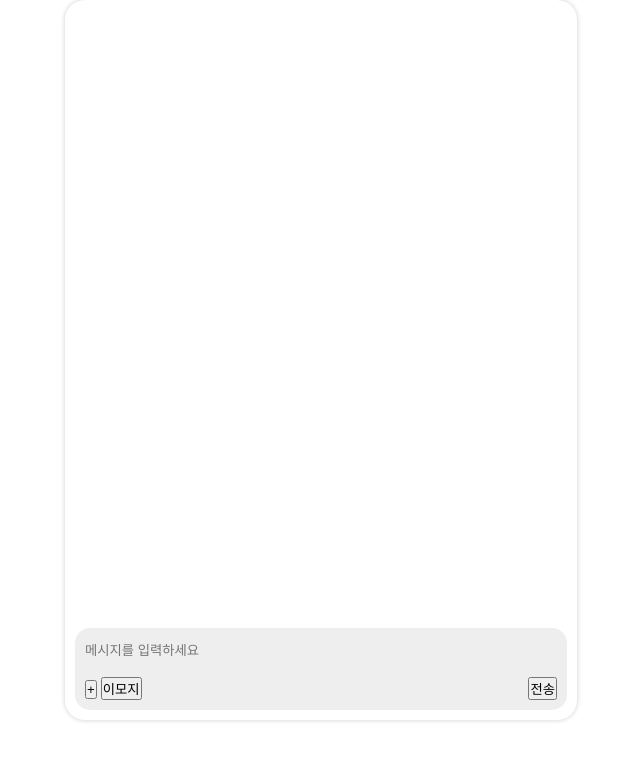
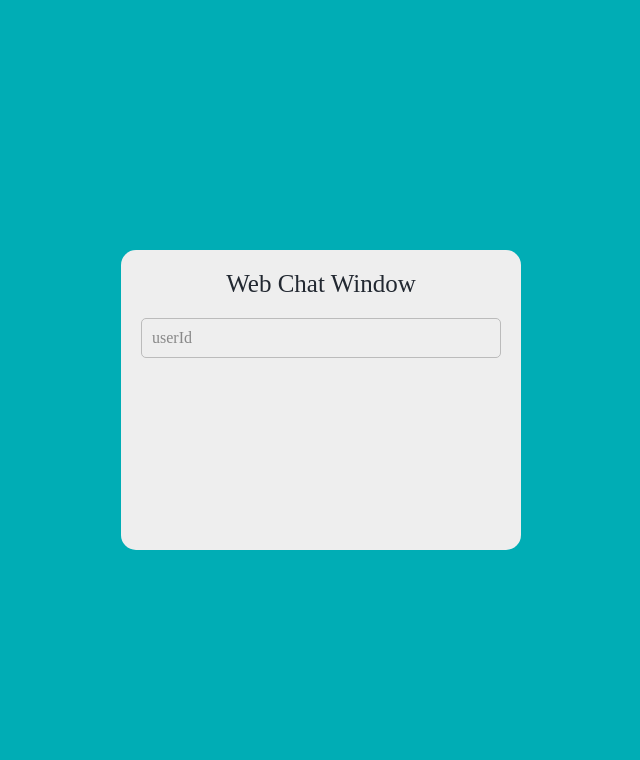
Before and after one commit to seolbee/web-chat, a plain HTML site: page wschatclient/index.html in a window 1280 px wide. Shown: the whole page, without its empty margins (319-959 px from the left). Drawn offline with Linux system fonts and the light colour scheme.

Commit message:
fix : 채팅 접속 전 로그인 기능 추가

```diff
--- a/wschatclient/css/style.css
+++ b/wschatclient/css/style.css
@@ -2,8 +2,13 @@
     margin: 0;
     padding: 0;
     box-sizing:border-box;
-    color: black;
+    color: #222831;
     outline: none;
+}
+
+input {
+    border: none;
+    background: none;
 }
 
 body{
@@ -84,7 +89,71 @@ body{
     padding: 5px 0;
 }
 
-.chat-form > .buttons{
+.chat-form > .buttons {
     display: flex;
     justify-content: space-between;
 }
+
+.popup-background {
+    display: flex;
+    position: fixed;
+    left: 0;
+    top: 0;
+    width: 100vw;
+    height: 100vh;
+    justify-content: center;
+    align-items: center;
+}
+
+.popup-background.login {
+    background-color: #00ADB5;
+}
+
+.login-popup {
+    background-color: #EEEEEE;
+    width: 400px;
+    height: 300px;
+    border-radius: 15px;
+    padding: 20px;
+}
+
+.login-popup > p {
+    font-size: 25px;
+    text-align: center;
+}
+
+.login-form {
+    padding: 20px 0;
+    width: 100%;
+}
+
+.input-box {
+    padding: 10px;
+    border-radius: 5px;
+    position: relative;
+    border: 1px solid #bbb;
+    transition: all 0.5s;
+}
+
+.input-box.active{
+    border: 2px solid #00ADB5;
+}
+
+.input-box > label {
+    font-size: 16px;
+    color: #888;
+    background-color: #eee;
+    position: absolute;
+    transition: all 0.5s;
+}
+
+.input-box.active > label{
+    top: -18px;
+    color: #00ADB5;
+    font-size: 14px;
+    padding: 5px;
+}
+
+.input-box > input {
+    font-size: 16px;
+}
--- a/wschatclient/index.html
+++ b/wschatclient/index.html
@@ -7,6 +7,8 @@
    <script src="./js/socket.js" type="module"></script>
    <script src="./js/message.js" type="module"></script>
    <script src="./js/chat.js" type="module"></script>
+   <script src="./js/login.js" type="module"></script>
+   <script src="./js/index.js" type="module"></script>
    <link rel="stylesheet" href="./css/style.css">
 </head>
 <body>
@@ -28,7 +30,16 @@
             </form>
         </div>
     </div>
-    <div class="popup-background">
+    <div class="popup-background login">
+        <div class="login-popup">
+            <p>Web Chat Window</p>
+            <form class="login-form">
+                <div class="input-box">
+                    <label for="userId">userId</label>
+                    <input type="text" id="userId">
+                </div>
+            </form>
+        </div>
     </div>
 </body>
 </html>
--- a/wschatclient/js/chat.js
+++ b/wschatclient/js/chat.js
@@ -1,4 +1,3 @@
-import WsClient from "./socket.js";
 import Message from "./message.js";
 
 class ChatForm {
@@ -154,8 +153,7 @@ class Alert {
     }
 }
 
-window.addEventListener('load', function(e){
-    let wsClient = new WsClient();
-    let chatForm = new ChatForm(wsClient);
-    let chatMessageBox = new ChatMessageBox(wsClient);
-});
+export {
+    ChatForm,
+    ChatMessageBox
+};
--- /dev/null
+++ b/wschatclient/js/index.js
@@ -0,0 +1,13 @@
+import WsClient from "./socket.js";
+import { ChatForm, ChatMessageBox } from "./chat.js";
+import LoginPopup from "./login.js";
+
+window.addEventListener('load', function(){
+    let login = new LoginPopup();
+
+
+
+    let wsClient = new WsClient();
+    let chatForm = new ChatForm(wsClient);
+    let chatMessageBox = new ChatMessageBox(wsClient);
+});
--- /dev/null
+++ b/wschatclient/js/login.js
@@ -0,0 +1,36 @@
+class LoginPopup {
+    constructor() {
+        this.init();
+    }
+
+    init(){
+        this._userId = "";
+        this._password = "";
+
+        this._loginForm = document.querySelector(".login-form");
+        this._userIdInput = this._loginForm.querySelector("#userId");
+
+        this.addEvent();
+    }
+
+    addEvent(){
+        this._userIdInput.addEventListener("focus", (e) => this.addClass(e.target.parentElement, "active"));
+        this._loginForm.addEventListener("submit", () => this.submit);
+    }
+
+    addClass(el, className){
+        el.classList.add(className);
+    }
+
+    submit(e){
+        e.preventDefault();
+
+        if(this._userIdInput.value.trim() === ""){
+            return false;
+        }
+
+        this._userId = this._userIdInput.value;
+    }
+}
+
+export default LoginPopup;
```
